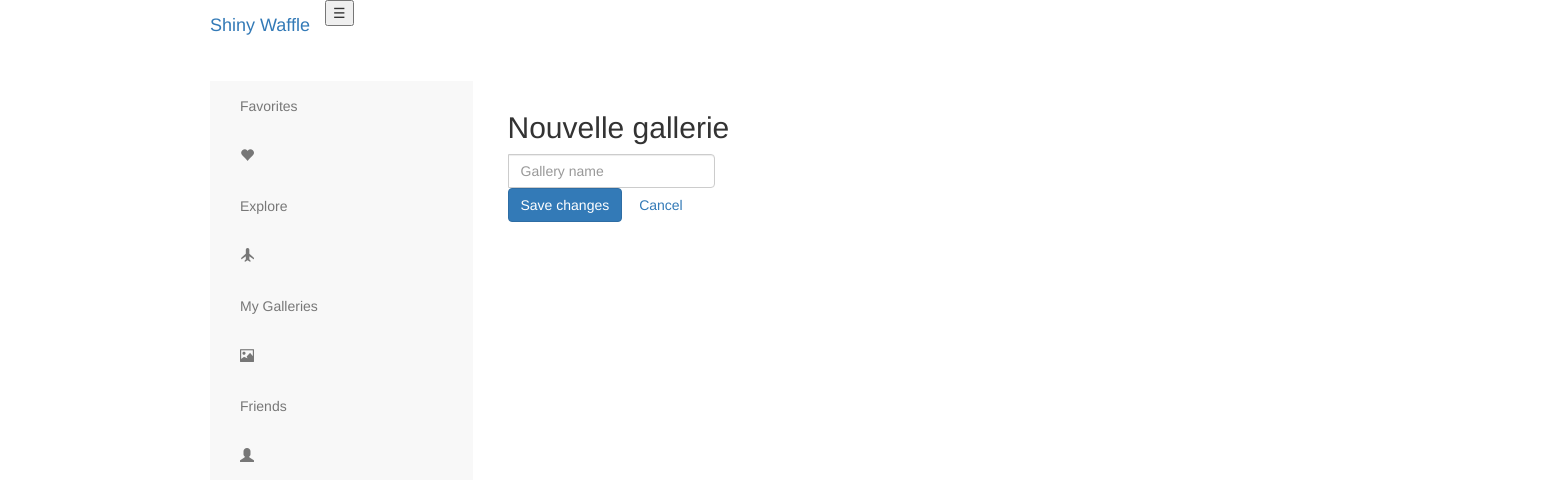
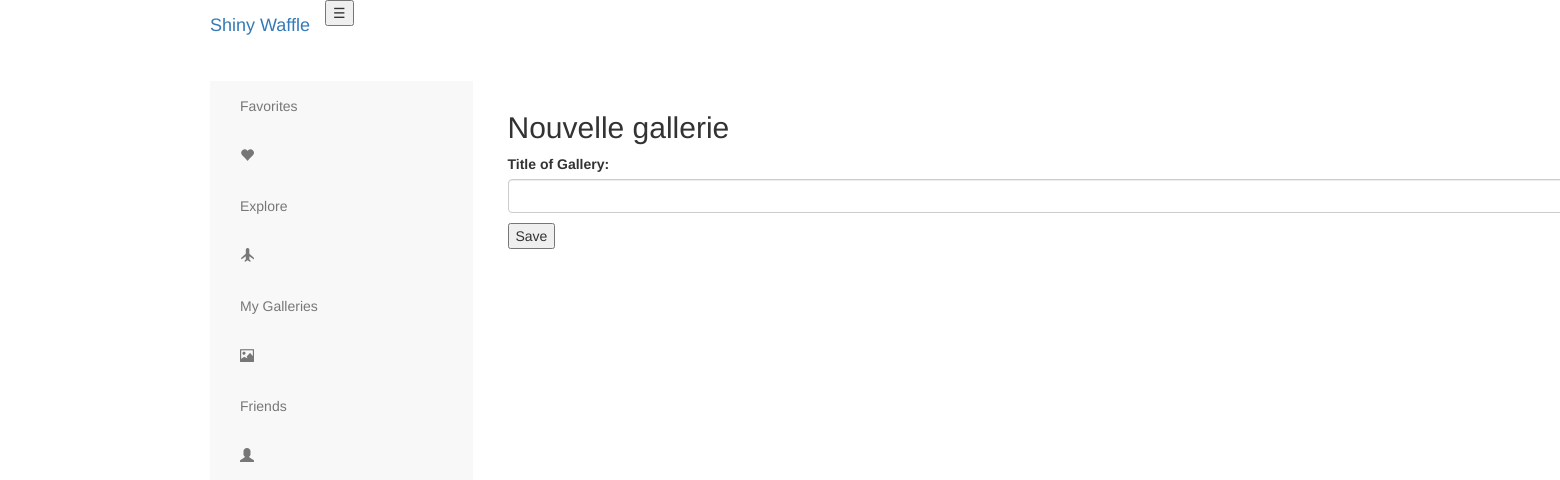
Before and after one commit to HE-Arc/WafflePancake-Studios, a Django app: page /galleries/new/ in a window 1560 px wide; the page is wider, and only the part inside the window is pictured. Shown: the top 480 px of that part. Run offline with Django 3.2, Linux system fonts and the light colour scheme; the visitor is signed in with stand-in values (Sample User, id 1); parts of the project's set-up code (start-up, migrations or seed data) failed here and were passed over; some libraries are stand-ins or nearby versions.

Commit message:
Changed the nes gallery form to a cbv type form because I like to hurt myself. PLEASE DJANGO MAKE ME CRY

```diff
--- a/shinywaffle/shinywaffle/galleries/forms.py
+++ b/shinywaffle/shinywaffle/galleries/forms.py
@@ -20,7 +20,7 @@ class GalleryNewForm(forms.Form):
 
 class GalleryEditForm(forms.Form):
     image_name = forms.CharField(max_length=50)
-    images = forms.FileField(widget=forms.ClearableFileInput(attrs={'multiple': True}))
+    images = forms.FileField()  # widget=forms.ClearableFileInput(attrs={'multiple': True})
 
     helper = FormHelper()
     helper.form_class = 'form-inline'
@@ -31,5 +31,4 @@ class GalleryEditForm(forms.Form):
             Submit('save_changes', 'Save changes', css_class="btn-primary"),
             HTML('<a class="btn btn-secondary" href={% url "galleries:index" %}>Cancel</a>')  # not sure about this
         ),
-
     )
--- a/shinywaffle/shinywaffle/galleries/models.py
+++ b/shinywaffle/shinywaffle/galleries/models.py
@@ -24,7 +24,7 @@ class Gallery(models.Model):
         return self.title
 
     def get_absolute_url(self):
-        return reverse('galleries:detail', kwargs={'title': self.title})
+        return reverse('galleries:index')  # , kwargs={'pk': self.title})
 
 
 @python_2_unicode_compatible
--- a/shinywaffle/shinywaffle/galleries/urls.py
+++ b/shinywaffle/shinywaffle/galleries/urls.py
@@ -13,7 +13,7 @@ urlpatterns = [
     # ),
     url(regex=r'^$', view=views.GalleryListView.as_view(),
         name='index'),
-    url(regex=r'^new/$', view=views.gallery_new_form_view,
+    url(regex=r'^new/$', view=views.GalleryNewFormView.as_view(),
         name='new'),
     # url(r'^about/$', TemplateView.as_view(template_name='pages/about.html'), name='about'),
     # url(
--- a/shinywaffle/shinywaffle/galleries/views.py
+++ b/shinywaffle/shinywaffle/galleries/views.py
@@ -1,7 +1,7 @@
 # -*- coding: utf-8 -*-
 from __future__ import absolute_import, unicode_literals
 
-from django.views.generic import DetailView, CreateView
+from django.views.generic import DetailView, CreateView, ListView
 from django.contrib.auth.mixins import LoginRequiredMixin
 
 from .models import Gallery, Image
@@ -25,6 +25,7 @@ class GalleryDetailView(LoginRequiredMixin, DetailView):
 class GalleryEditFormView(CreateView):
     model = Image
     fields = ['title', 'file']
+    # form_class = GalleryEditForm
 
     def gallery(self):
         return Gallery.objects.get(pk=self.kwargs['pk'])
@@ -34,49 +35,10 @@ class GalleryEditFormView(CreateView):
         return super().form_valid(form)
 
 
-#  Convert form methods to classes
-@login_required
-def gallery_new_form_view(request):
-    # if this is a POST request we need to process the form data
-    if request.method == 'POST':
-        # create a form instance and populate it with data from the request:
-        form = GalleryNewForm(request.POST)
-        # check whether it's valid:
-        if form.is_valid():
-            # process the data in form.cleaned_data as required
-            gallery = Gallery(
-                title=request.POST.get('gallery_name'),
-                author_id=request.user.id)
-            gallery.save()
-            # redirect to a new URL:
-            return redirect('galleries:index')
+class GalleryNewFormView(CreateView):
+    model = Gallery
+    fields = ['title']
 
-    # if a GET (or any other method) we'll create a blank form
-    else:
-        form = GalleryNewForm()
-    return render(request, 'galleries/gallery_new_form.html', {'form': form})
-
-'''
-@login_required
-def gallery_edit_form_view(request, pk):
-    # if this is a POST request we need to process the form data
-
-    form = GalleryEditForm()
-    if request.method == 'POST':
-        # create a form instance and populate it with data from the request:
-        form = GalleryEditForm(request.POST)
-        # check whether it's valid:
-        if form.is_valid():
-            files = request.FILES.getlist('images')
-            for f in files:
-                image = Image(title=request.POST.get('image_name'), gallery=pk, file=f)
-                image.save()
-            # process the data in form.cleaned_data as required
-            # redirect to a new URL:
-            return redirect('galleries:detail', {'id': pk})
-        else:
-            messages.add_message(request, messages.ERROR, form.errors)
-
-    return render(request, 'galleries/image_form.html', {'id': pk, 'form': form})
-
-'''
+    def form_valid(self, form):
+        form.instance.author = self.request.user
+        return super().form_valid(form)
--- a/shinywaffle/shinywaffle/templates/galleries/gallery_new_form.html
+++ b/shinywaffle/shinywaffle/templates/galleries/gallery_form.html
@@ -8,6 +8,14 @@
   <div class="container">
     <h2>Nouvelle gallerie</h2>
 
-      {% crispy form %}
+    <!--
+    {% crispy form %}
+    -->
+
+    <form action="" method="post">
+      {% csrf_token %}
+      {{ form.as_p }}
+      <input type="submit" value="Save"/>
+    </form>
   </div>
 {% endblock content %}
--- a/shinywaffle/shinywaffle/templates/galleries/image_form.html
+++ b/shinywaffle/shinywaffle/templates/galleries/image_form.html
@@ -6,8 +6,11 @@
 
 {% block content %}
   <div class="container">
-    <h2>Edition de gallerie</h2>
+    <h2>Edition de galerie</h2>
 
+    <!--
+    {% crispy form %}
+    -->
     <form action="" method="post" enctype="multipart/form-data">
       {% csrf_token %}
       {{ form.as_p }}
```
